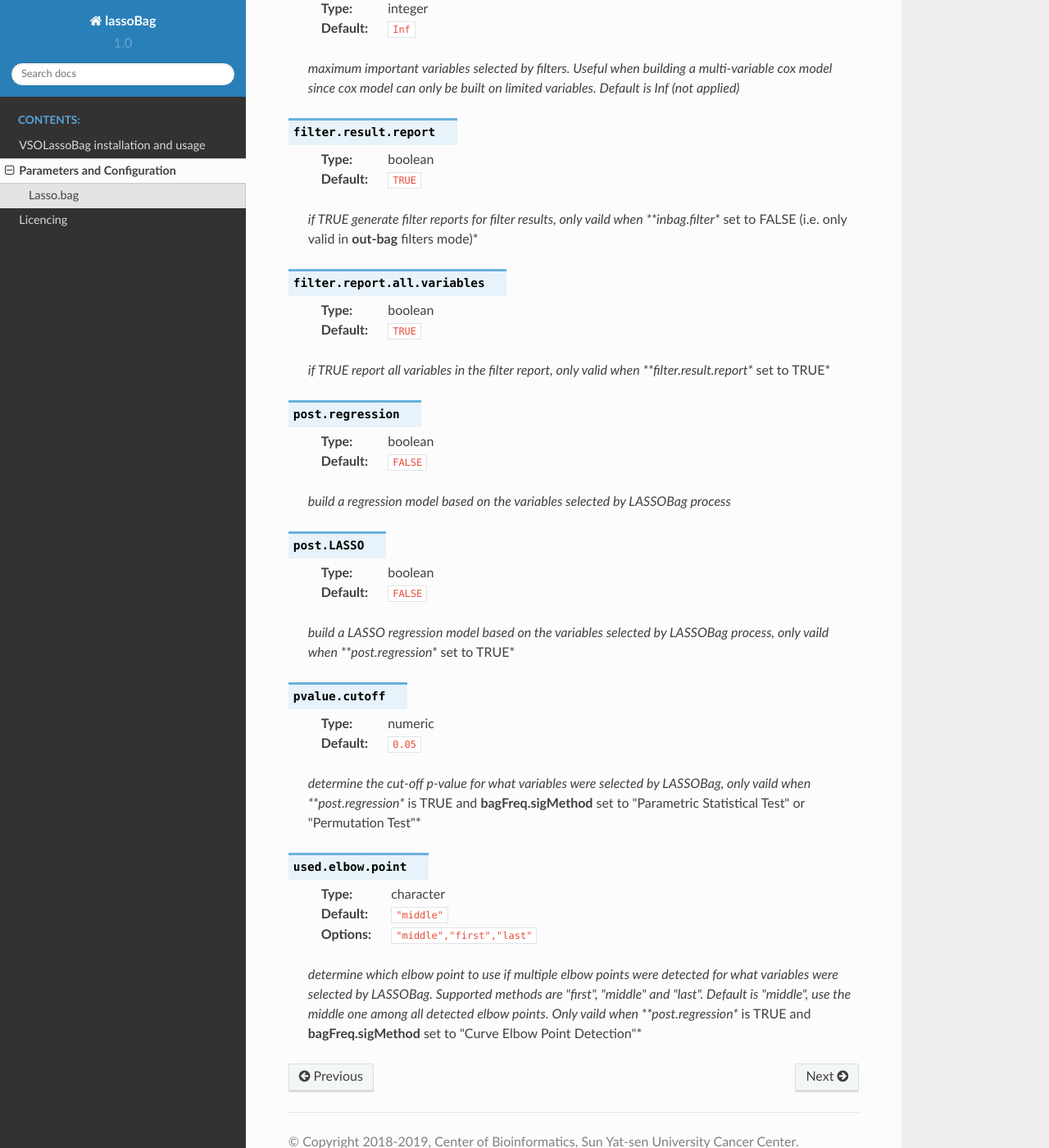
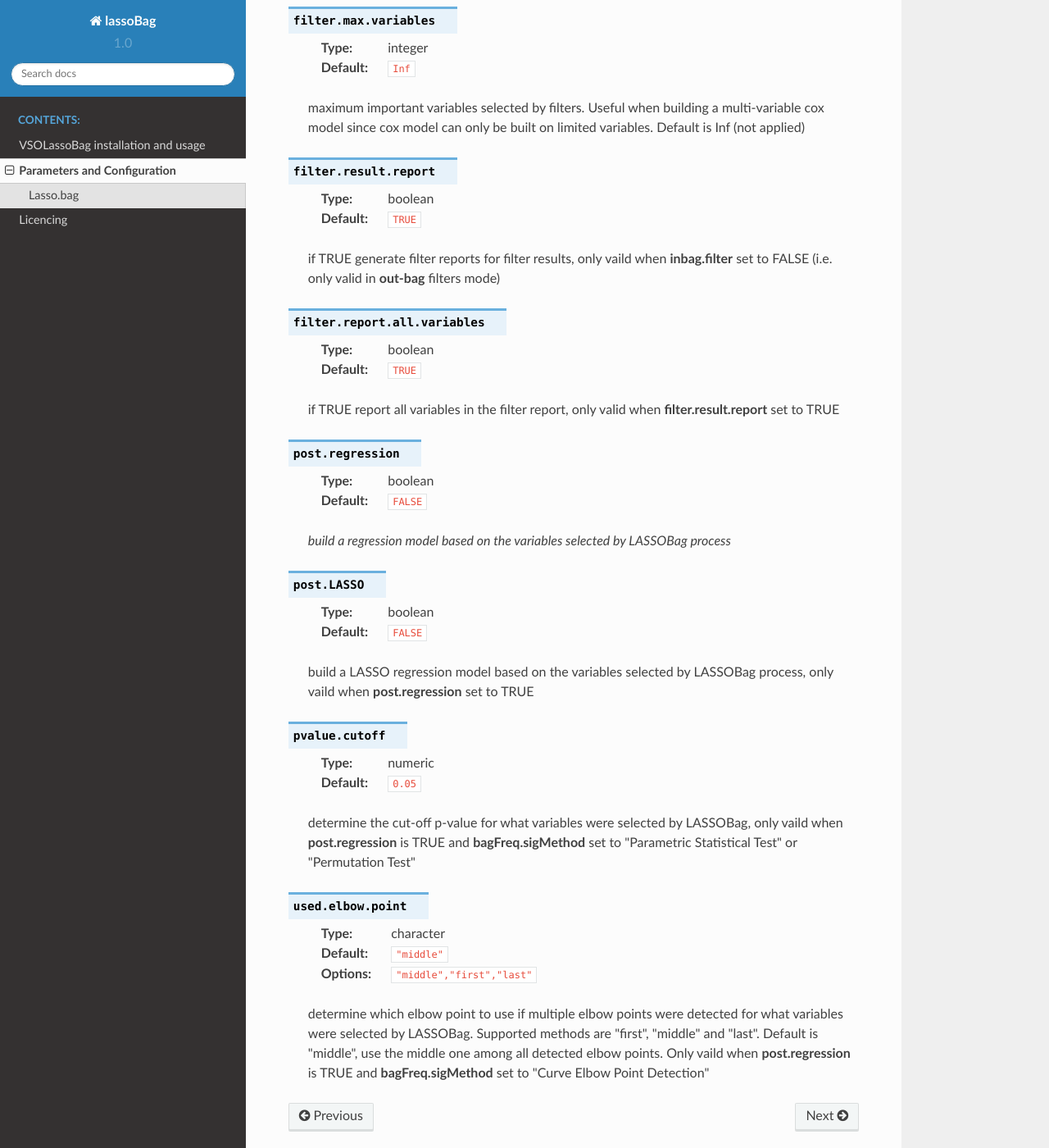
Before and after one commit to likelet/VSOLassoBag, a Sphinx documentation site: the page built from docs/contents/parameters.rst, in a window 1280 px wide and 1400 px high, scrolled down 6343 px. Shown: the whole window at 82% size. Built offline with Sphinx 7.4.7 and the Read the Docs theme 2.0.0, drawn with Linux system fonts in a browser that asks for light colours; some of the changed text lies outside the part shown.

Commit message:
reformat parameters.rst

```diff
--- a/docs/contents/parameters.rst
+++ b/docs/contents/parameters.rst
@@ -9,219 +9,218 @@ Lasso.bag
 
     :type: matrix
     :default: ``none``
-    *independent variables. sample matrix that each column represent a variable and rows represent sample data points, all the entries in it should be numeric*
+    independent variables. sample matrix that each column represent a variable and rows represent sample data points, all the entries in it should be numeric
 
 .. confval:: out.mat
 
     :type: vector / data.frame
     :default: ``none``
-    *dependent variables, which contains one column or two columns. vector or dataframe with the same rows as the sample size of **mat**\ *
+    dependent variables, which contains one column or two columns. vector or dataframe with the same rows as the sample size of **mat**
 
 .. confval:: observed.fre
 
     :type: data.frame
     :default: ``NULL``
-    *data.frame with columns\ **variable**\ and\ **Frequency**\ , which can be obtained from existed LASSOBag results for re-analysis; A warning will be issued if the variables in **observed.fre** not found in **mat** , and these variables will be excluded *
+    data.frame with columns **variable** and **Frequency** , which can be obtained from existed LASSOBag results for re-analysis; A warning will be issued if the variables in **observed.fre** not found in **mat** , and these variables will be excluded
 
 .. confval:: bootN
 
     :type: integer
     :default: ``1000``
-    *the size of re-sampled samples for bagging; smaller consumes less processing time but may not get robust results.*
+    the size of re-sampled samples for bagging; smaller consumes less processing time but may not get robust results.
 
 .. confval:: boot.rep
 
     :type: boolean
     :default: ``TRUE``
-    *whether sampling with return or not in the bagging procedure*
+    whether sampling with return or not in the bagging procedure
 
 .. confval:: a.family
 
     :type: character
     :default: ``none``
     :options: ``"gaussian", "binomial", "poisson", "multinomial", "cox", "mgaussian"``
-    *a character determine the data type of out.mat, the same used in glmnet\ *
+    a character determine the data type of out.mat, the same used in glmnet
 
 .. confval:: additional.covariable
 
     :type: data.frame
     :default: ``NULL``
-    *provide additional covariable(s) to build the cox model, only valid in Cox method (**a\.family** == \"cox\"); a data\.frame with same rows as\ **mat**\ *
+    provide additional covariable(s) to build the cox model, only valid in Cox method (**a\.family** == \"cox\"); a data\.frame with same rows as **mat**
 
 .. confval:: bagFreq.sigMethod
 
     :type: character
     :default: ``"CEP"``
     :options: ``"CEP", "PST", "PERT"``
-    *a character to determine the cut-off point decision method for the importance measure (i.e. the observed selection frequency). Supported methods are \"Parametric Statistical Test\" (abbr. \"PST\"), \"Curve Elbow Point Detection\" (\"CEP\") and \"Permutation Test\" (\"PERT\"). The default and preferable method is \"CEP\". The method \"PERT\" is not recommended due to consuming time and memmory requirement*
+    a character to determine the cut-off point decision method for the importance measure (i.e. the observed selection frequency). Supported methods are \"Parametric Statistical Test\" (abbr. \"PST\"), \"Curve Elbow Point Detection\" (\"CEP\") and \"Permutation Test\" (\"PERT\"). The default and preferable method is \"CEP\". The method \"PERT\" is not recommended due to consuming time and memmory requirement
 
 .. confval:: kneedle.S
 
     :type: numeric
     :default: ``10``
-    *numeric, an important parameter that determines how aggressive the elbow points on the curve to be called, smaller means more aggressive and may find more elbow points; Default\ **kneedle\.S**=10 seems fine, but feel free to try other values; The selection of\ **kneedle\.S**\ should be based on the shape of observed frequency curve; It is suggested to use larger S first*
+    numeric, an important parameter that determines how aggressive the elbow points on the curve to be called, smaller means more aggressive and may find more elbow points; Default **kneedle\.S**=10 seems fine, but feel free to try other values; The selection of **kneedle\.S** should be based on the shape of observed frequency curve; It is suggested to use larger S first
 
 .. confval:: auto.loose
 
     :type: boolean
     :default: ``TRUE``
-    *if TRUE, will reduce\ **kneedle\.S**\ automatically in case no elbow point is found with the set\ **kneedle\.S**; only valid when\ **bagFreq\.sigMethod**\ is \"Curve Elbow Point Detection\" (\"CEP\")*
+    if TRUE, will reduce **kneedle\.S** automatically in case no elbow point is found with the set **kneedle\.S** ; only valid when **bagFreq\.sigMethod** is \"Curve Elbow Point Detection\" (\"CEP\")
 
 .. confval:: loosing.factor
 
     :type: numeric
     :default: ``0.5``
-    *a numeric value range in (0,1), which\ **kneedle\.S**\ is multiplied by to reduce itself; only valid when\ **auto\.loose**\ set to TRUE*
+    a numeric value range in (0,1), which **kneedle\.S** is multiplied by to reduce itself; only valid when **auto\.loose** set to TRUE
 
 .. confval:: min.S
 
     :type: numeric
     :default: ``0.1``
-    *a numeric value determines the minimal value that\ **kneedle\.S**\ will be loosed to; only valid when\ **auto\.loose**\ set to TRUE*
+    a numeric value determines the minimal value that **kneedle\.S** will be loosed to; only valid when **auto\.loose** set to TRUE
 
 .. confval:: use.gpd
 
     :type: boolean
     :default: ``FALSE``
-    *whether to fit Generalized Pareto Distribution to the permutation results to accelerate the process. Only valid when **bagFreq\.sigMethod** is \"Permutation Test\" (\"PERT\")*
+    whether to fit Generalized Pareto Distribution to the permutation results to accelerate the process. Only valid when **bagFreq\.sigMethod** is \"Permutation Test\" (\"PERT\")
 
 .. confval:: fit.pareto
 
     :type: character
     :default: ``"gd"``
     :options: ``"gd", "mle"``
-    *the method of fitting Generalized Pareto Distribution, default choice is \"gd\", for Gradient Descend, and alternative as \"mle\", for Maximum Likelihood Estimation (only valid in \"PERT\" mode)*
+    the method of fitting Generalized Pareto Distribution, default choice is \"gd\", for Gradient Descend, and alternative as \"mle\", for Maximum Likelihood Estimation (only valid in \"PERT\" mode)
 
 .. confval:: imputeN
 
     :type: integer
     :default: ``1000``
-    *the initial permutation times (only valid in \"PERT\" mode)*
+    the initial permutation times (only valid in \"PERT\" mode)
 
 .. confval:: imputeN.max
 
     :type: integer
     :default: ``2000``
-    *the max permutation times. Regardless of whether p-value has meet the requirement (only valid in \"PERT\" mode)*
+    the max permutation times. Regardless of whether p-value has meet the requirement (only valid in \"PERT\" mode)
 
 .. confval:: permut.increase
 
     :type: integer
     :default: ``100``
-    *if the initial imputeN times of permutation doesn't meet the requirement, then we add **permut\.increase** times of permutation to get more random/permutation values (only valid in \"PERT\" mode)*
+    if the initial imputeN times of permutation doesn't meet the requirement, then we add **permut\.increase** times of permutation to get more random/permutation values (only valid in \"PERT\" mode)
 
 .. confval:: parallel
 
     :type: boolean
     :default: ``FALSE``
-    *whether run in parallel mode; you also need to set n.cores to determine how much CPU resource to use*
-
+    whether run in parallel mode; you also need to set n.cores to determine how much CPU resource to use
 
 .. confval:: n.cores
 
     :type: integer
     :default: ``1``
-    *how many threads/process to be assigned for this function; more threads used results in more resource of CPU and memory required*
+    how many threads/process to be assigned for this function; more threads used results in more resource of CPU and memory required
 
 .. confval:: rd.seed
 
     :type: numeric
     :default: ``10867``
-    *the random seed of this function, in case some of the experiments need to be reproduced*
+    the random seed of this function, in case some of the experiments need to be reproduced
 
 .. confval:: nfolds
 
     :type: integer
     :default: ``4``
-    *an integer > 2, how many folds to be created for n-folds cross-validation LASSO in cv.glmnet*
+    an integer > 2, how many folds to be created for n-folds cross-validation LASSO in cv.glmnet
 
 .. confval:: lambda.type
 
     :type: character
     :default: ``"lambda.1se"``
     :options: ``"lambda.1se", "lambda.min"``
-    *character, which model should be used to obtain the variables selected in one bagging. Default is \"lambda.1se\" for less variables selected and lower probability being over-fitting. See the help of **cv\.glmnet** for more details.*
+    character, which model should be used to obtain the variables selected in one bagging. Default is \"lambda.1se\" for less variables selected and lower probability being over-fitting. See the help of **cv\.glmnet** for more details.
 
 .. confval:: plot.freq
 
     :type: character
     :default: ``"part"``
     :options: ``"part", "full", "not"``
-    *whether to show all the non-zero frequency in the final barplot or not. If \"full\", all the variables(including zero frequency) will be plotted. If \"part\"(default), all the non-zero variables will be plotted. If \"not\", will not print the plot.*
+    whether to show all the non-zero frequency in the final barplot or not. If \"full\", all the variables(including zero frequency) will be plotted. If \"part\"(default), all the non-zero variables will be plotted. If \"not\", will not print the plot.
 
 .. confval:: plot.out
 
     :type: boolean / character
     :default: ``FALSE``
-    *the file's name of the frequency plot. If set to FALSE, no plot will be output. If you run this function in Linux command line, you don't have to set this param for the plot.freq will output your plot to your current working directory with name \"Rplot.pdf\".Default to FALSE.*
+    the file's name of the frequency plot. If set to FALSE, no plot will be output. If you run this function in Linux command line, you don't have to set this param for the plot.freq will output your plot to your current working directory with name \"Rplot.pdf\".Default to FALSE.
 
 .. confval:: do.plot
 
     :type: boolean
     :default: ``TRUE``
-    *if TRUE generate result plots*
+    if TRUE generate result plots
 
 .. confval:: output.dir
 
     :type: character
     :default: ``NA``
-    *the path to save result files generated by Lasso.bag (if not existed, will be created). Default is NA, will save in the same space as the current working dir*
+    the path to save result files generated by Lasso.bag (if not existed, will be created). Default is NA, will save in the same space as the current working dir
 
 .. confval:: filter.method
 
     :type: character
     :default: ``"auto"``
     :options: ``"auto","pearson", "spearman", "kendall", "cox"``
-    *the filter method applied to input matrix; default is \"auto\", automatically select the filter method according to the data type of **out.mat**. Specific supported methods are \"pearson\", \"spearman\", \"kendall\" from **cor.test** method, and \"cox\" from **coxph** method, and \"none\" (no filter applied).*
+    the filter method applied to input matrix; default is \"auto\", automatically select the filter method according to the data type of **out.mat**. Specific supported methods are \"pearson\", \"spearman\", \"kendall\" from **cor.test** method, and \"cox\" from **coxph** method, and \"none\" (no filter applied).
 
 .. confval:: inbag.filter
 
     :type: boolean
     :default: ``TRUE``
-    *if TRUE, apply filters to the re-sampled bagging samples rather than the original samples*
+    if TRUE, apply filters to the re-sampled bagging samples rather than the original samples
 
 .. confval:: filter.thres.method
 
     :type: character
     :default: ``"fdr"``
     :options: ``"fdr","rank"``
-    *the method determines the threshold of importance in filters. Supported methods are \"fdr\" and \"rank\"*
+    the method determines the threshold of importance in filters. Supported methods are \"fdr\" and \"rank\"
 
 .. confval:: filter.thres.P
 
     :type: numeric
     :default: ``0.05``
-    *if **filter.thres.method** is \"fdr\", use **filter\.thres\.P** as the (adjusted) cut-off p-value*
+    if **filter.thres.method** is \"fdr\", use **filter\.thres\.P** as the (adjusted) cut-off p-value
 
 .. confval:: filter.rank.cutoff
 
     :type: numeric
     :default: ``0.05``
-    *if **filter.thres.method** is \"rank\", use **filter\.rank\.cutoff** as the cut-off rank*
+    if **filter.thres.method** is \"rank\", use **filter\.rank\.cutoff** as the cut-off rank
 
 .. confval:: filter.min.variables
 
     :type: integer
     :default: ``-Inf``
-    *minimum important variables selected by filters. Useful when building a multi-variable cox model since cox model can only be built on limited variables. Default is -Inf (not applied)*
+    minimum important variables selected by filters. Useful when building a multi-variable cox model since cox model can only be built on limited variables. Default is -Inf (not applied)
 
 .. confval:: filter.max.variables
 
     :type: integer
     :default: ``Inf``
-    *maximum important variables selected by filters. Useful when building a multi-variable cox model since cox model can only be built on limited variables. Default is Inf (not applied)*
+    maximum important variables selected by filters. Useful when building a multi-variable cox model since cox model can only be built on limited variables. Default is Inf (not applied)
 
 .. confval:: filter.result.report
 
     :type: boolean
     :default: ``TRUE``
-    *if TRUE generate filter reports for filter results, only vaild when **inbag\.filter** set to FALSE (i.e. only valid in **out\-bag** filters mode)*
+    if TRUE generate filter reports for filter results, only vaild when **inbag\.filter** set to FALSE (i.e. only valid in **out\-bag** filters mode)
 
 .. confval:: filter.report.all.variables
 
     :type: boolean
     :default: ``TRUE``
-    *if TRUE report all variables in the filter report, only valid when **filter\.result\.report** set to TRUE*
+    if TRUE report all variables in the filter report, only valid when **filter\.result\.report** set to TRUE
 
 .. confval:: post.regression
 
@@ -233,17 +232,17 @@ Lasso.bag
 
     :type: boolean
     :default: ``FALSE``
-    *build a LASSO regression model based on the variables selected by LASSOBag process, only vaild when **post\.regression** set to TRUE*
+    build a LASSO regression model based on the variables selected by LASSOBag process, only vaild when **post\.regression** set to TRUE
 
 .. confval:: pvalue.cutoff
 
     :type: numeric
     :default: ``0.05``
-    *determine the cut-off p-value for what variables were selected by LASSOBag, only vaild when **post\.regression** is TRUE and **bagFreq\.sigMethod** set to \"Parametric Statistical Test\" or \"Permutation Test\"*
+    determine the cut-off p-value for what variables were selected by LASSOBag, only vaild when **post\.regression** is TRUE and **bagFreq\.sigMethod** set to \"Parametric Statistical Test\" or \"Permutation Test\"
 
 .. confval:: used.elbow.point
 
     :type: character
     :default: ``"middle"``
     :options: ``"middle","first","last"``
-    *determine which elbow point to use if multiple elbow points were detected for what variables were selected by LASSOBag. Supported methods are \"first\", \"middle\" and \"last\". Default is \"middle\", use the middle one among all detected elbow points. Only vaild when **post\.regression** is TRUE and **bagFreq\.sigMethod** set to \"Curve Elbow Point Detection\"*
+    determine which elbow point to use if multiple elbow points were detected for what variables were selected by LASSOBag. Supported methods are \"first\", \"middle\" and \"last\". Default is \"middle\", use the middle one among all detected elbow points. Only vaild when **post\.regression** is TRUE and **bagFreq\.sigMethod** set to \"Curve Elbow Point Detection\"
```
